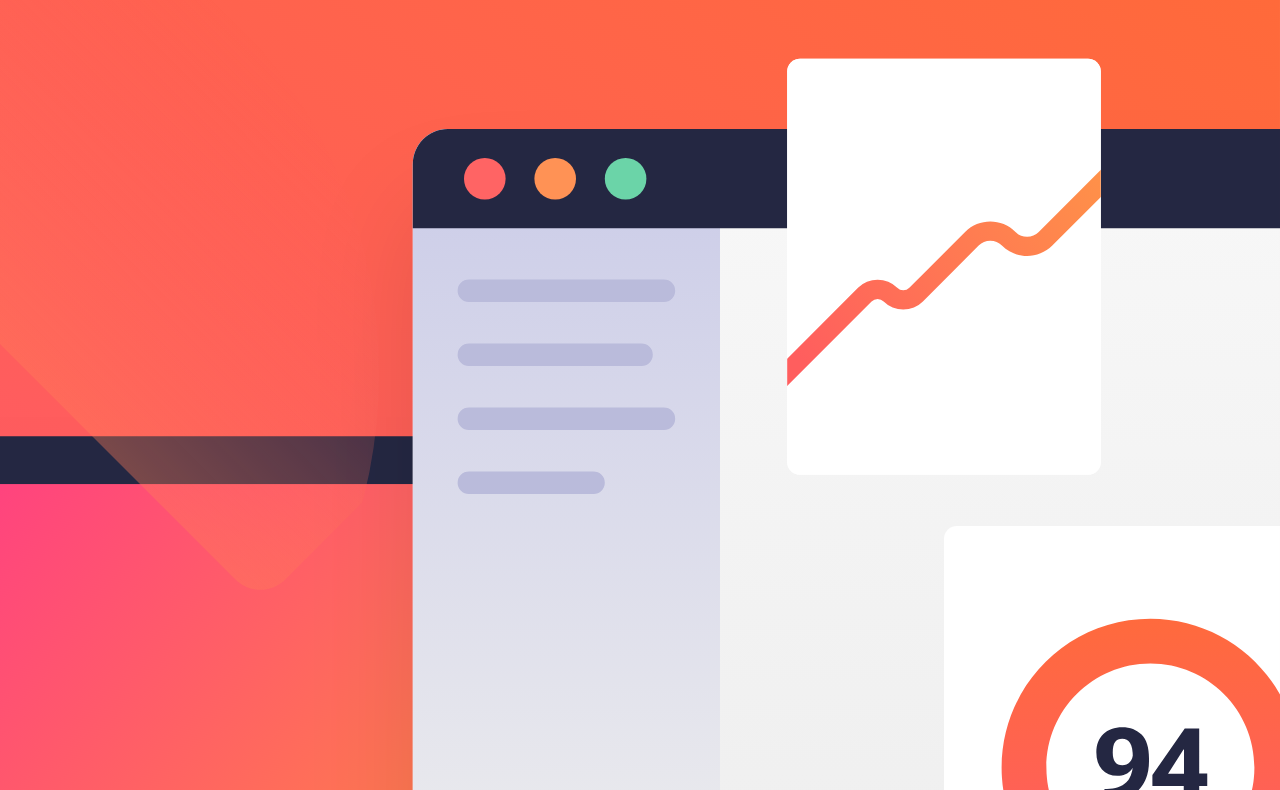
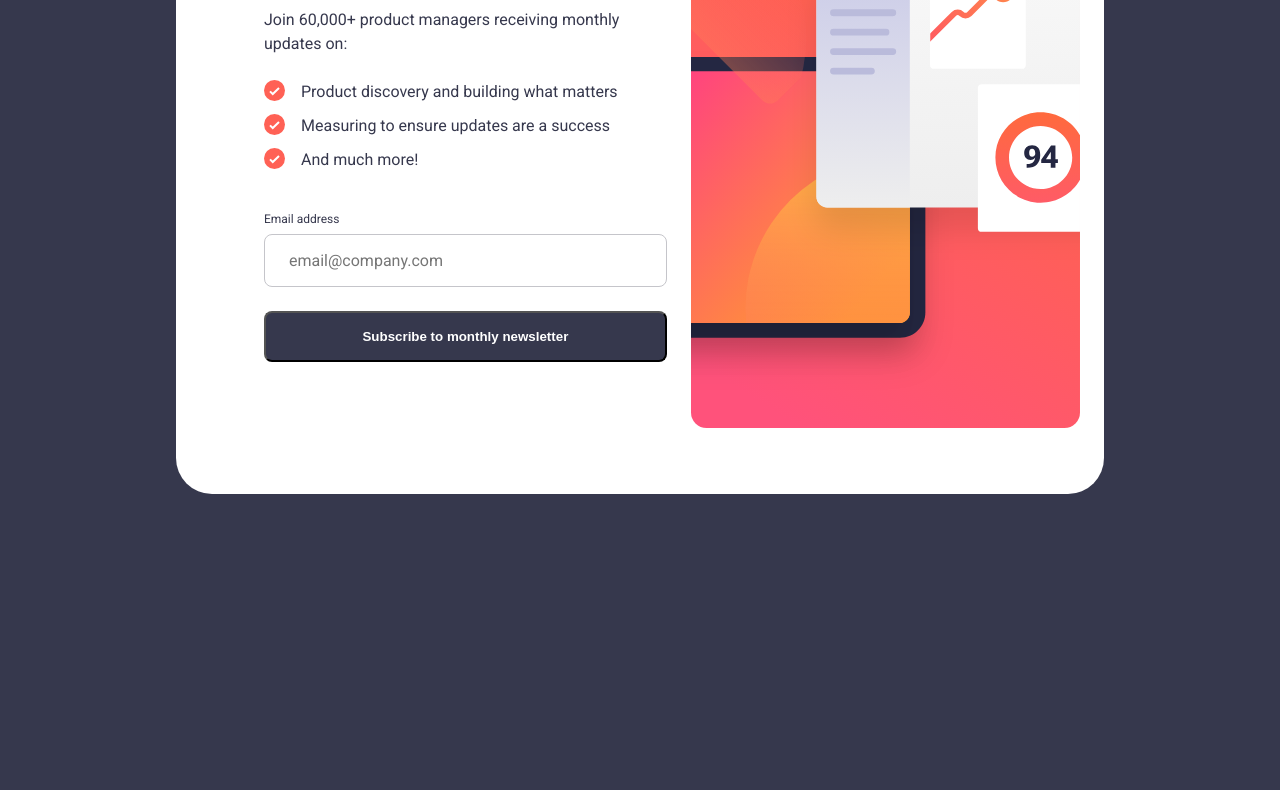
Before and after one commit to EdwardShanahan9/newsletter_sign_up_form, a plain HTML site: page index.html in a window 1280 px wide. Shown: the part 239-1029 px from the top of the page. After the commit the page ends 800 px from the top, so only its background shows below. Drawn offline with Linux system fonts and the light colour scheme.

Commit message:
Style the signup container

```diff
--- a/assets/css/style.css
+++ b/assets/css/style.css
@@ -121,3 +121,31 @@ h2 {
   width: 100%;
   cursor: pointer;
 }
+
+@media (min-width: 1000px) {
+  body {
+    background-color: var(--color-dark-navy);
+    display: flex;
+    align-items: center;
+    justify-content: center;
+    height: 100vh;
+  }
+
+  .signup {
+    background-color: var(--color-white);
+    width: 928px;
+    display: flex;
+    align-items: center;
+    justify-content: space-between;
+    padding: 2.4rem 2.4rem 2.4rem 6.4rem;
+    border-radius: 36px;
+  }
+
+  .signup__img {
+    order: 2;
+  }
+
+  .signup__text {
+    flex-basis: 55%;
+  }
+}
```
